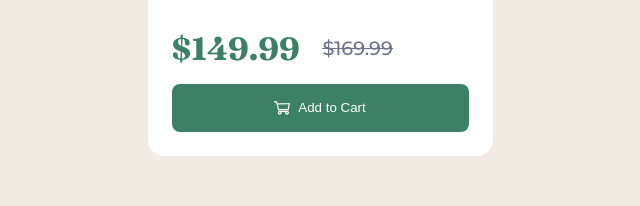
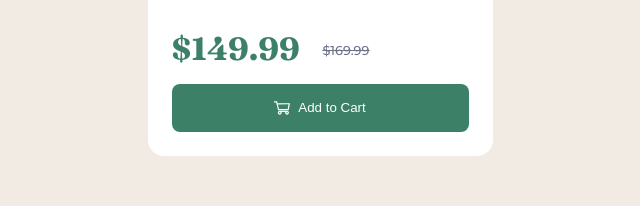
Before and after one commit to smhnfreelancer/frontendmentor, a plain HTML site: page frontendmentor/product-preview-card-component-main/index.html in a window 1280 px wide. Shown: the part 481-687 px from the top of the page, 320-960 px from the left. Drawn offline with Linux system fonts and the light colour scheme.

Commit message:
changing line-through text

```diff
--- a/frontendmentor/product-preview-card-component-main/styles/style.css
+++ b/frontendmentor/product-preview-card-component-main/styles/style.css
@@ -163,13 +163,16 @@ button svg {
 .prc-disc {
   margin-left: 1rem;
   font-family: 'Montserrat';
-  font-size: 1.2rem;
+  font-style: normal;
+  font-size: 0.8rem;
   font-weight: 500;
   color: hsl(228, 12%, 48%);
   text-decoration: line-through;
   margin-top: 2rem;
   margin-bottom: 1.5rem;
   vertical-align: 5px;
+  font-weight: 500;
+  line-height: 23px;
 }
 
 footer {
```
